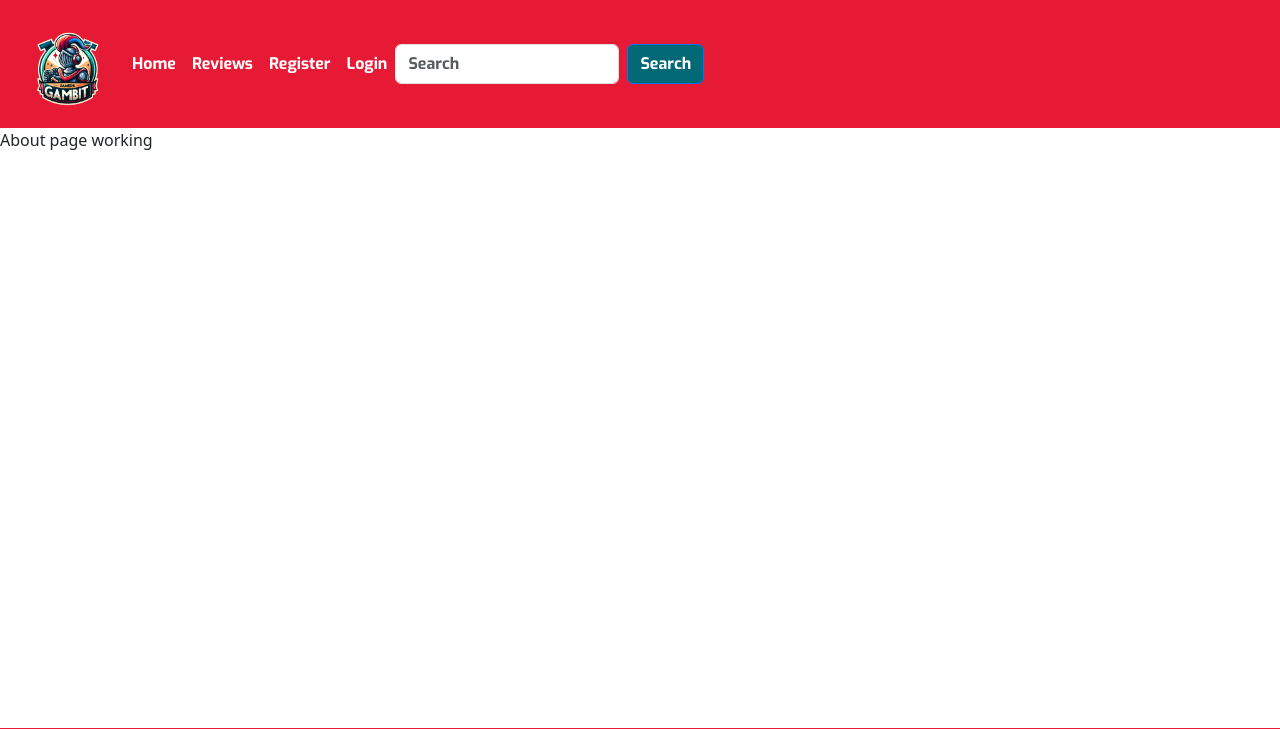
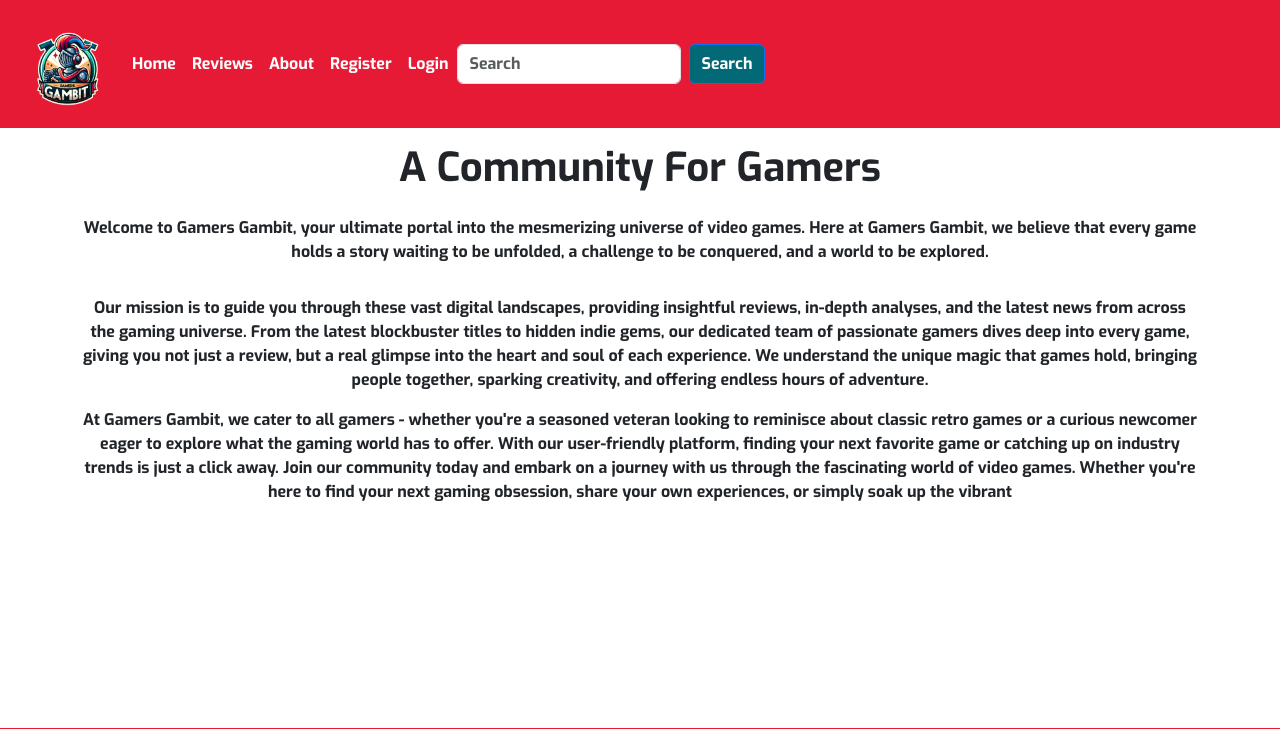
Before and after one commit to Quaim/Capstone_Django_Project, a Django app: page /about/ in a window 1280 px wide. Shown: the top 729 px of the page. Run offline with Django 4.2, Linux system fonts and the light colour scheme; some libraries are stand-ins or nearby versions.

Commit message:
add text to about page and navbar link for about page

```diff
--- a/reviews/templates/reviews/about.html
+++ b/reviews/templates/reviews/about.html
@@ -3,5 +3,23 @@
 {% load crispy_forms_tags %}
 {% block content %}
 
-About page working
+<div class="container text-center pt-3">
+    <h1>A Community For Gamers</h1>
+    <p class="pt-3"> Welcome to Gamers Gambit, your ultimate portal into the mesmerizing universe of video games. Here
+        at Gamers Gambit, we believe that every game holds a story waiting to be unfolded, a challenge to be
+        conquered, and a world to be explored. </p>
+
+        <p class="pt-3">Our mission is to guide you through these vast digital landscapes,
+        providing insightful reviews, in-depth analyses, and the latest news from across the gaming universe.
+        From the latest blockbuster titles to hidden indie gems, our dedicated team of passionate gamers dives deep into
+        every game, giving you not just a review, but a real glimpse into the heart and soul of each experience. We
+        understand the unique magic that games hold, bringing people together, sparking creativity, and offering endless
+        hours of adventure.</p>
+
+        <p class="pt3">At Gamers Gambit, we cater to all gamers - whether you're a seasoned veteran looking to reminisce about
+        classic retro games or a curious newcomer eager to explore what the gaming world has to offer. With our
+        user-friendly platform, finding your next favorite game or catching up on industry trends is just a click away.
+        Join our community today and embark on a journey with us through the fascinating world of video games. Whether
+        you're here to find your next gaming obsession, share your own experiences, or simply soak up the vibrant </p>
+</div>
 {% endblock %}
--- a/templates/base.html
+++ b/templates/base.html
@@ -47,6 +47,10 @@
                         <li class="nav-item">
                             <a class="nav-link text-white
                             " aria-current="" href="{% url 'all-reviews' %}">Reviews</a>
+                        </li>
+                        <li class="nav-item">
+                            <a class="nav-link text-white
+                            " aria-current="" href="{% url 'about' %}">About</a>
                         </li>
 
 
```
Also changed, not shown: reviews/templates/reviews/index.html (+1 -9 lines).
